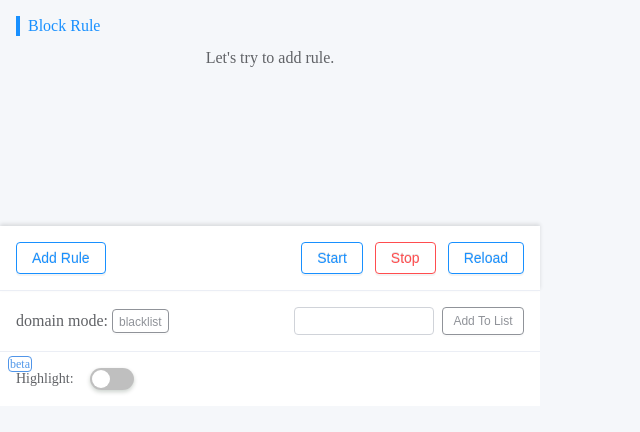
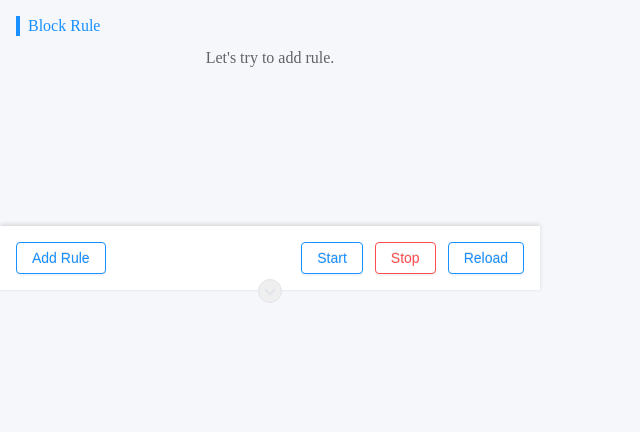
Before and after one commit to jingzhiMo/text-block, a website with bundled scripts: page src/popup.html in a window 1280 px wide. Shown: the whole page, without its empty margins (0-640 px from the left). Built offline with nearby package versions, Linux system fonts and the light colour scheme; no server answers.

Commit message:
feat(popup): domain and highlight set default hide

```diff
--- a/src/popup.html
+++ b/src/popup.html
@@ -28,6 +28,7 @@
       <button id="tb-stop-btn" class="tb-btn tb-btn__default tb-btn__danger">Stop</button>
       <button id="tb-reload-btn" class="tb-btn tb-btn__default tb-btn__primary">Reload</button>
     </div>
+    <div id="tb-hide-option" class="tb-hide-option">
       <div class="tb-footer">
         <div class="tb-status">
           <span>domain mode: </span>
@@ -50,6 +51,8 @@
           </button>
         </div>
       </div>
+    </div>
+    <button id="tb-hide-btn" class="tb-hide-btn"></button>
   </main>
   <script type="module" src="./popup.js"></script>
 </body>
--- a/src/popup.js
+++ b/src/popup.js
@@ -40,6 +40,7 @@ const $domainModeBtn = $('#tb-domain-mode-btn')[0]
 const $domainBtn = $('#tb-domain-btn')[0]
 const $domain = $('#tb-current-domain')[0]
 const $switchBtn = $('#tb-switch-btn')[0]
+const $hideOptionBtn = $('#tb-hide-btn')[0]
 
 /**
  * @description  获取当前的所有规则
@@ -230,6 +231,19 @@ function setSwitchBtn(isHighlight) {
   }
 }
 
+/**
+ * @description 切换显示更新信息的区域
+ */
+function toggleOption() {
+  const element = $('#tb-hide-option')[0]
+
+  if (element.className.includes('show')) {
+    element.className = 'tb-hide-option'
+  } else {
+    element.className = 'tb-hide-option show'
+  }
+}
+
 $addBtn.addEventListener('click', () => addRule())
 $startBtn.addEventListener('click', start)
 $stopBtn.addEventListener('click', stop)
@@ -237,6 +251,7 @@ $reloadBtn.addEventListener('click', reload)
 $domainModeBtn.addEventListener('click', toggleDomainMode)
 $domainBtn.addEventListener('click', domainHandler)
 $switchBtn.addEventListener('click', toggleHighlight)
+$hideOptionBtn.addEventListener('click', toggleOption)
 
 async function init() {
   const tabMessage = await loadCurrentTab()
--- a/src/style.css
+++ b/src/style.css
@@ -2,6 +2,7 @@ p, body {
   margin: 0;
 }
 body {
+  position: relative;
   width: 540px;
   border-radius: 8px;
   background: #f5f7fa;
@@ -387,3 +388,46 @@ button {
   margin-right: 24px;
   margin-left: 6px;
 }
+
+.tb-hide-option {
+  position: relative;
+  height: 0;
+  overflow: hidden;
+  transition: .3s ease height;
+}
+.tb-hide-option.show {
+  height: 117px;
+}
+.tb-hide-option.show + .tb-hide-btn {
+  transform: rotate(180deg);
+}
+.tb-hide-btn {
+  position: absolute;
+  width: 24px;
+  height: 24px;
+  left: 50%;
+  bottom: -12px;
+  padding: 0;
+  z-index: 4;
+  margin-left: -12px;
+  border: 1px solid #e1e4eb;
+  border-radius: 50%;
+  transition: .1s linear transform;
+  transform: rotate(0);
+  cursor: pointer;
+}
+.tb-hide-btn:before {
+  position: absolute;
+  top: 50%;
+  left: 50%;
+  margin-top: -5px;
+  margin-left: -4px;
+  box-sizing: border-box;
+  content: '';
+  width: 8px;
+  height: 8px;
+  transform: rotate(-45deg);
+  border-style: solid;
+  border-width: 0 0 2px 2px;
+  border-color: #e1e4eb;
+}
```
Lines whose indentation alone changed are shown as unchanged.
